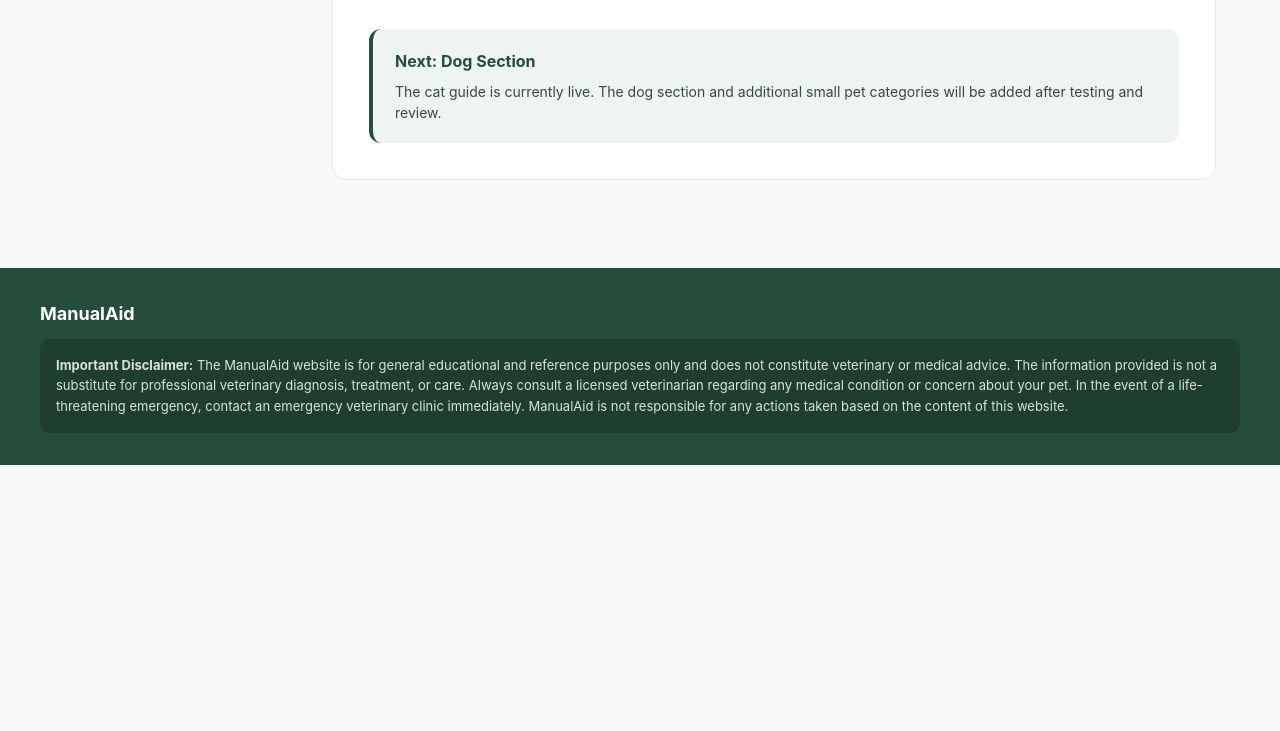
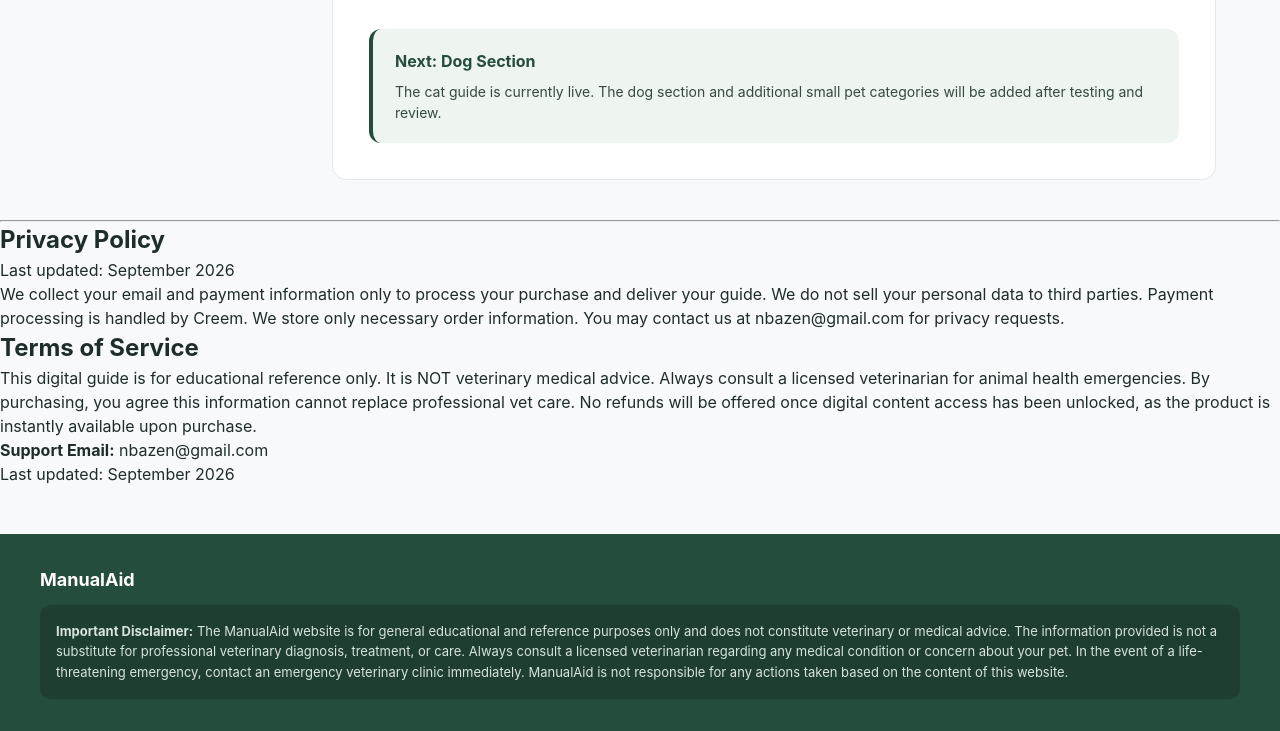
Before and after one commit to nbazen/index, a plain HTML site: page index.html in a window 1280 px wide. Shown: the part 824-1555 px from the top of the page. Before the commit the page ends 1289 px from the top, so only its background shows below. Drawn offline with Linux system fonts and the light colour scheme.

Commit message:
Add files via upload

```diff
--- a/index.html
+++ b/index.html
@@ -362,7 +362,16 @@
                 </div>
             </main>
         </div>
+<hr>
+<h2>Privacy Policy</h2>
+<p>Last updated: September 2026</p>
+<p>We collect your email and payment information only to process your purchase and deliver your guide. We do not sell your personal data to third parties. Payment processing is handled by Creem. We store only necessary order information. You may contact us at nbazen@gmail.com for privacy requests.</p>
 
+<h2>Terms of Service</h2>
+<p>This digital guide is for educational reference only. It is NOT veterinary medical advice. Always consult a licensed veterinarian for animal health emergencies. By purchasing, you agree this information cannot replace professional vet care. No refunds will be offered once digital content access has been unlocked, as the product is instantly available upon purchase.</p>
+
+<p><strong>Support Email:</strong> nbazen@gmail.com</p>
+<p>Last updated: September 2026</p>
         <!-- Footer -->
         <footer class="site-footer">
             <div class="footer-inner">
```
